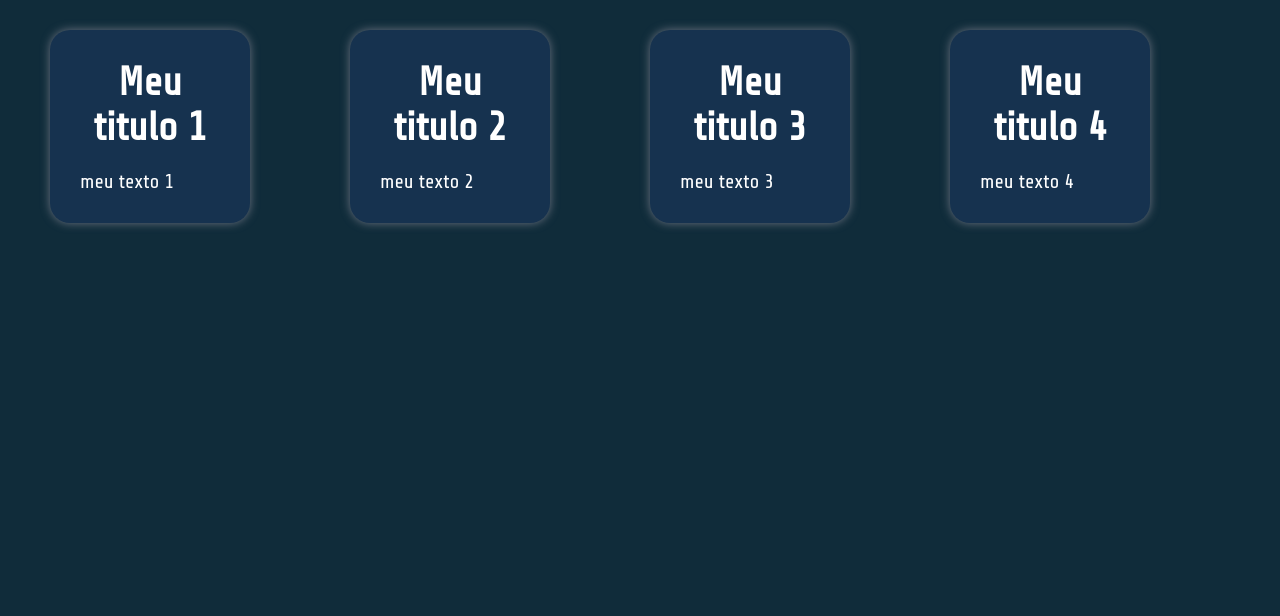
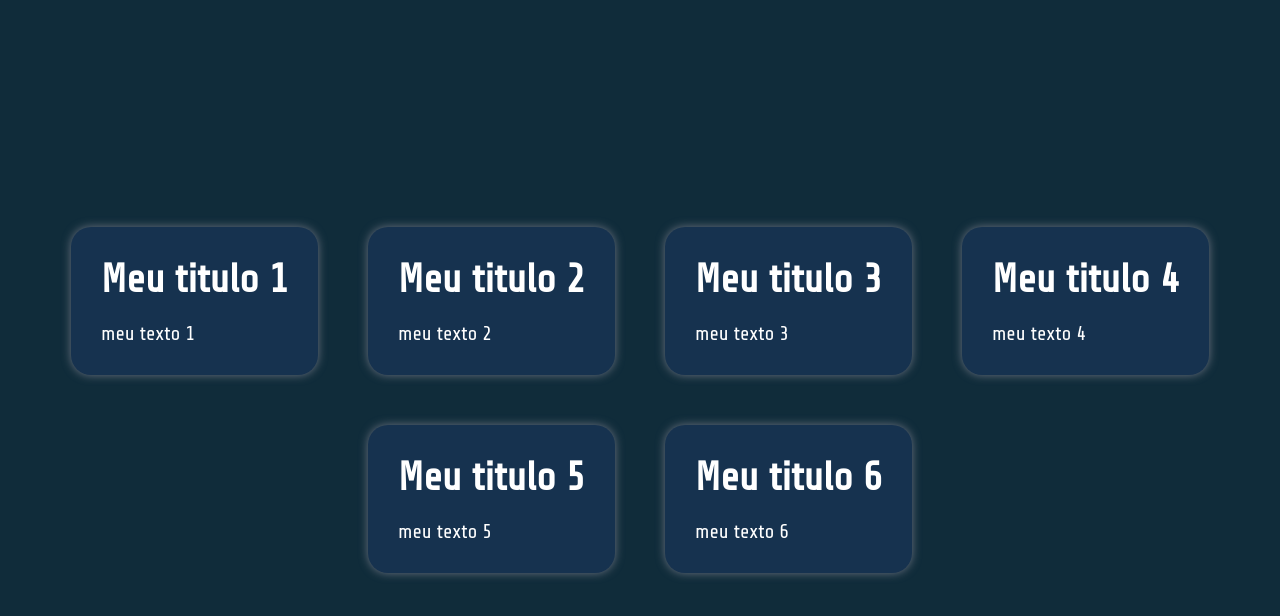
Before and after one commit to DaviFelipe3340/ppi-gui, a React (Vite) app: page / in a window 1280 px wide. Shown: the top 616 px of the page. Built offline with nearby package versions, Linux system fonts and the light colour scheme.

Commit message:
Aula - 29/05/2025

```diff
--- a/src/components/MyText.module.css
+++ b/src/components/MyText.module.css
@@ -12,7 +12,7 @@
   color: var(--primary-contrast);
   box-shadow: 0 0 1rem var(--gray-500);
   padding: 3rem;
-  margin: 3rem 5rem;
+  /*margin: 3rem 5rem;*/
   border-radius: 2rem;
 }
 
--- a/src/components/MyTextList.jsx
+++ b/src/components/MyTextList.jsx
@@ -3,6 +3,8 @@ import { MyText } from "./MyText";
 
 export function MyTextList() {
   const texts = [
+    { title: "Meu titulo", text: "meu texto" },
+    { title: "Meu titulo", text: "meu texto" },
     { title: "Meu titulo", text: "meu texto" },
     { title: "Meu titulo", text: "meu texto" },
     { title: "Meu titulo", text: "meu texto" },
--- a/src/components/MyTextList.module.css
+++ b/src/components/MyTextList.module.css
@@ -1,5 +1,17 @@
 .container{
     height: 100vh;
     display: flex;
-    flex-direction : row;
+    flex-direction : row; /* Sets the main axis to horizontal */
+    flex-wrap: wrap; /* Allows items to wrap to the next line */
+    gap: 5rem; /* Adds space between items */
+
+
+/*alinhamento no eixo horizontal*/
+justify-content: center; /* Centers items horizontally */
+
+/*alinhamento no eixo vertical*/
+align-items: center; /* Centers items vertically */
+
+align-content: center; /* Centers the wrapped lines vertically */
+
 }
```
